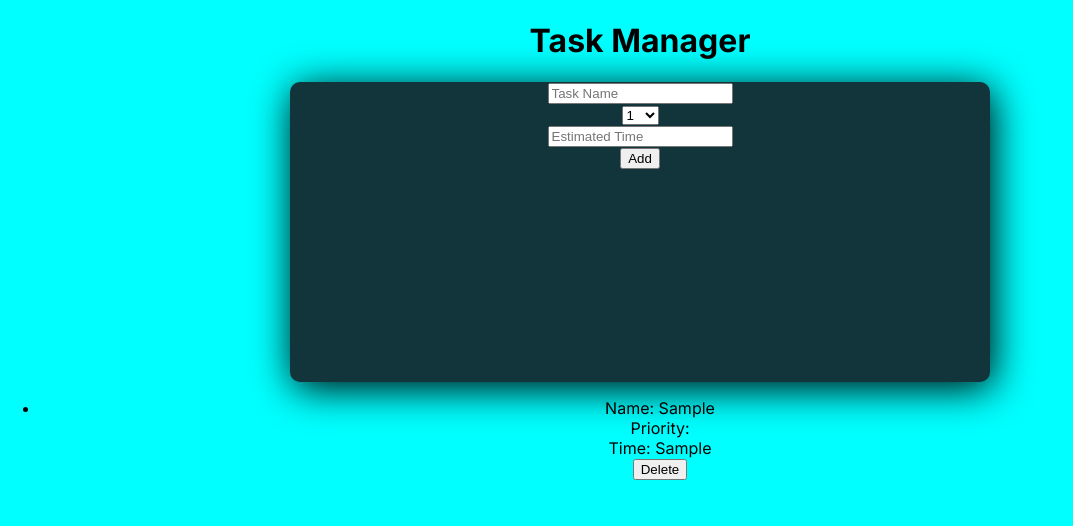
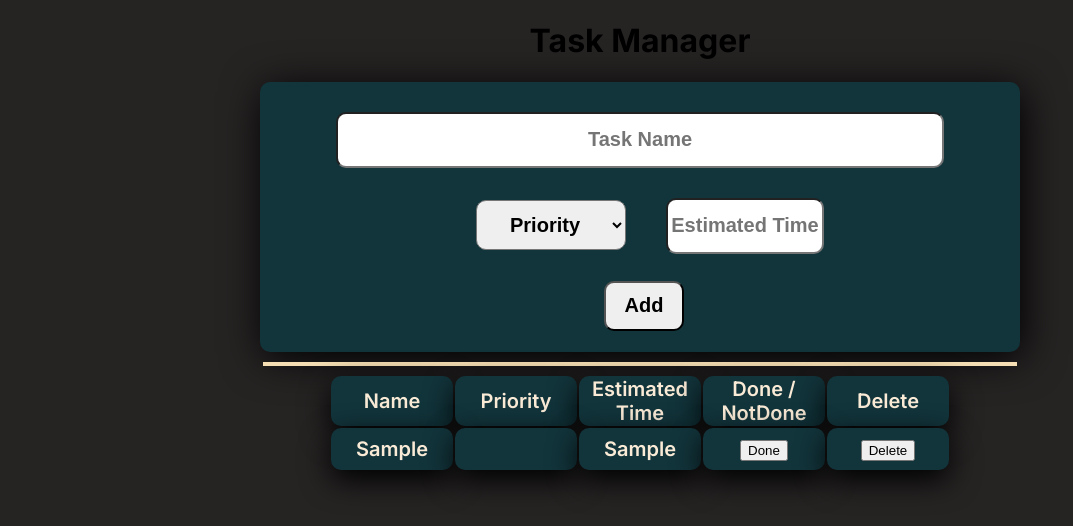
Before and after one commit to anjaniprajapati/todo_list, a Next.js app: page / in a window 1280 px wide. Both pictures are taken after typing "Sample", "Sample" into the empty fields and a click on the button "Add". Shown: the top 526 px of the page, without its empty margins (0-1073 px from the left). Built offline with nearby package versions, Linux system fonts and the light colour scheme.

Commit message:
Done ,NotDone button is Complete

```diff
--- a/app/globals.css
+++ b/app/globals.css
@@ -1,15 +1,73 @@
 body{
   margin: 0;
-  background-color: aqua;
+  background-color:rgb(38, 35, 35)  ;
 }
 .MainDiv{
     background-color: #12343b;
     width: 700px;
-    height: 300px;
+    height: 210px;
+    padding: 30px;;
     border-radius: 10px;
     box-shadow: 3px 6px 40px #000;
 
 }
 .Task_Name{
-  background-color:red;
+  width: 600px;
+  height: 50px;
+  font-size: 20px;
+  font-weight: 600;
+  text-align: center;
+  border-radius: 10px;
 }
+.Priority{
+  width: 150px;
+  height: 50px;
+  position: relative;
+  top: 30px;
+  font-size: 20px;
+  font-weight: 600;
+  text-align: center;
+  left:30px;
+  border-radius: 10px;
+}
+.Estimated_Time{
+  width: 150px;
+  height: 50px;
+  position: relative;
+  top: 30px;
+  font-size: 20px;
+  font-weight: 600;
+  text-align: center;
+  left:70px;
+  border-radius: 10px;
+}
+.Add_Button{
+  width: 80px;
+  height: 50px;
+  position: relative;
+  top: 110px;
+  right: 150px;
+  font-size: 20px;
+  font-weight: 600;
+  border-radius: 10px;
+}
+.Headerline{
+  border: 2px solid wheat;
+  width: 750px;
+  height: 0px;
+  position: relative;
+  top: 10px;
+}
+th,td{
+  border-radius: 10px;
+  position: relative;
+  top: 10px;
+  width: 120px;
+  height: 40px;
+  text-align: center;
+  font-size: 20px;
+  font-weight: 600;
+  color: antiquewhite;
+  background-color: #12343b;
+  box-shadow: 0px 10px 30px  #000;
+}
--- a/app/todo_list.js
+++ b/app/todo_list.js
@@ -1,20 +1,22 @@
 "use client"
 import React, { useState } from 'react';
-const TaskManager=()=>{
-    const [task ,setTask] =useState([]);
+
+const TaskManager = () => {
+  const [task, setTask] = useState([]);
   const [taskName, setTaskName] = useState('');
   const [taskPriority, setTaskPriority] = useState('');
   const [estimatedTime, setEstimatedTime] = useState('');
 
+  const addTask = () => {
+    if (taskName.trim() === '' || estimatedTime.trim() === '') {
+      return;
+    }
 
-    const addTask =()=>{
-        if (taskName.trim==='' || estimatedTime.trim() === ''){
-            return ;
-        };
     const newTask = {
       name: taskName,
       priority: taskPriority,
       estimatedTime: estimatedTime,
+      isDone: false,
     };
 
     setTask([...task, newTask]);
@@ -22,23 +24,34 @@ const TaskManager=()=>{
     setTaskPriority('');
     setEstimatedTime('');
   };
+
   const deleteTask = (index) => {
     const updatedTasks = [...task];
     updatedTasks.splice(index, 1);
     setTask(updatedTasks);
   };
 
+  const toggleDone = (index) => {
+    const updatedTasks = [...task];
+    updatedTasks[index].isDone = !updatedTasks[index].isDone;
+    setTask(updatedTasks);
+  };
 
-    return(
+  return (
     <div>
-            <div className='MainDiv'>
+      <div className="MainDiv">
         <input
+          className="Task_Name"
           type="text"
           placeholder="Task Name"
           value={taskName}
-                    onChange={(e) => setTaskName(e.target.value)} >
-                </input><br></br>
-                <select  value={taskPriority} onChange={(e) => setTaskPriority(e.target.value)} >
+          onChange={(e) => setTaskName(e.target.value)}
+        />
+        <select
+            className="Priority"
+            value={taskPriority}
+            onChange={(e) => setTaskPriority(e.target.value)}>
+            <option value="1">Priority</option>
             <option value="1">1</option>
             <option value="2">2</option>
             <option value="3">3</option>
@@ -51,170 +64,62 @@ const TaskManager=()=>{
             <option value="10">10</option>
             <option value="12">12</option>
             <option value="13">13</option>
-                </select><br></br>
+        </select>
         <input
-                    type ="text"
+          className="Estimated_Time"
+          type="text"
           placeholder="Estimated Time"
           value={estimatedTime}
-                    onChange={(e) => setEstimatedTime(e.target.value)}>
-                </input><br></br>
-                <button onClick={addTask}>Add</button>
+          onChange={(e) => setEstimatedTime(e.target.value)}
+        />
+        <button className="Add_Button" onClick={addTask}>
+          Add
+        </button>
       </div>
-            <ul>
+      <div className="Headerline">
+        <table>
+          <thead>
+            <tr>
+              <th>Name</th>
+              <th>Priority</th>
+              <th>Estimated Time</th>
+              <th>Done / NotDone</th>
+              <th>Delete</th>
+            </tr>
+          </thead>
+          <tbody>
             {task.map((task, index) => (
-                <li key={index}>
-                    <span>Name: {task.name}</span><br></br>
-                    <span>Priority: {task.priority}</span><br></br>
-                    <span>Time: {task.estimatedTime}</span><br></br>
+              <tr key={index}>
+                <td>
+                  <span style={{ textDecoration: task.isDone ? 'line-through' : 'none' }}>
+                    {task.name}
+                  </span>
+                </td>
+                <td>
+                    <span style={{ textDecoration: task.isDone ? 'line-through' : 'none' }}>
+                        {task.priority}
+                    </span>
+                </td>
+                <td>
+                    <span style={{ textDecoration: task.isDone ? 'line-through' : 'none' }} >
+                        {task.estimatedTime}
+                    </span>
+                </td>
+                <td>
+                  <button onClick={() => toggleDone(index)}>
+                    {task.isDone ? 'Not Done' : 'Done'}
+                  </button>
+                </td>
+                <td>
                   <button onClick={() => deleteTask(index)}>Delete</button>
-                </li>
+                </td>
+              </tr>
             ))}
-            </ul>
+          </tbody>
+        </table>
       </div>
-    )
-}
+    </div>
+  );
+};
+
 export default TaskManager;
-
-
-// import { useState } from 'react';
-
-// export default function Home() {
-//   const [tasks, setTasks] = useState([
-//     { id: 1, text: 'Task 1', done: false },
-//     { id: 2, text: 'Task 2', done: false },
-//     { id: 3, text: 'Task 3', done: true },
-//   ]);
-
-//   const handleDelete = (taskId) => {
-//     setTasks(tasks.filter((task) => task.id !== taskId));
-//   };
-
-//   const handleToggleDone = (taskId) => {
-//     setTasks((prevTasks) =>
-//       prevTasks.map((task) =>
-//         task.id === taskId ? { ...task, done: !task.done } : task
-//       )
-//     );
-//   };
-
-//   const handleEdit = (taskId) => {
-//     const updatedText = prompt('Edit task:', tasks.find((task) => task.id === taskId).text);
-
-//     if (updatedText) {
-//       setTasks((prevTasks) =>
-//         prevTasks.map((task) =>
-//           task.id === taskId ? { ...task, text: updatedText } : task
-//         )
-//       );
-//     }
-//   };
-
-//   return (
-//     <div>
-//       <h1>Todo List</h1>
-//       <ul>
-//         {tasks.map((task) => (
-//           <li key={task.id}>
-//             {task.text} {task.done ? '(Done)' : ''}
-//             <button onClick={() => handleDelete(task.id)}>Delete</button>
-//             <button onClick={() => handleToggleDone(task.id)}>
-//               {task.done ? 'Undone' : 'Done'}
-//             </button>
-//             <button onClick={() => handleEdit(task.id)}>Edit</button>
-//           </li>
-//         ))}
-//       </ul>
-//     </div>
-//   );
-// }
-
-
-
-// import React, { useState } from 'react';
-
-// const TodoList = () => {
-//   const [todos, setTodos] = useState([]);
-//   const [task, setTask] = useState('');
-
-//   const addTodo = () => {
-//     if (task.trim() === '') return;
-//     setTodos([...todos, { task, done: false }]);
-//     setTask('');
-//   };
-
-//   const toggleDone = (index) => {
-//     const updatedTodos = [...todos];
-//     updatedTodos[index].done = !updatedTodos[index].done;
-//     setTodos(updatedTodos);
-//   };
-
-//   const editTodo = (index, newTask) => {
-//     const updatedTodos = [...todos];
-//     updatedTodos[index].task = newTask;
-//     setTodos(updatedTodos);
-//   };
-
-//   const deleteTodo = (index) => {
-//     const updatedTodos = todos.filter((_, i) => i !== index);
-//     setTodos(updatedTodos);
-//   };
-
-//   return (
-//     <div>
-//       <h1>Todo List</h1>
-//       <div className="todo-input">
-//         <input
-//           type="text"
-//           placeholder="Add a new task"
-//           value={task}
-//           onChange={(e) => setTask(e.target.value)}
-//         />
-//         <button onClick={addTodo}>Add</button>
-//       </div>
-//       <ul>
-//         {todos.map((todo, index) => (
-//           <li key={index} className={todo.done ? 'done' : ''}>
-//             <span>{todo.task}</span>
-//             <button onClick={() => toggleDone(index)}>
-//               {todo.done ? 'Undone' : 'Done'}
-//             </button>
-//             <button onClick={() => deleteTodo(index)}>Delete</button>
-//             <button
-//               onClick={() => {
-//                 const newTask = prompt('Edit task', todo.task);
-//                 if (newTask !== null) {
-//                   editTodo(index, newTask);
-//                 }
-//               }}
-//             >
-//               Edit
-//             </button>
-//           </li>
-//         ))}
-//       </ul>
-//       <style jsx>{`
-//         .todo-input {
-//           display: flex;
-//           margin-bottom: 10px;
-//         }
-//         .todo-input input {
-//           flex: 1;
-//           margin-right: 10px;
-//         }
-//         ul {
-//           list-style: none;
-//         }
-//         li {
-//           display: flex;
-//           justify-content: space-between;
-//           margin: 5px 0;
-//         }
-//         .done {
-//           text-decoration: line-through;
-//         }
-//       `}</style>
-//     </div>
-//   );
-// };
-
-// export default TodoList;
```
Lines whose indentation alone changed are shown as unchanged.
